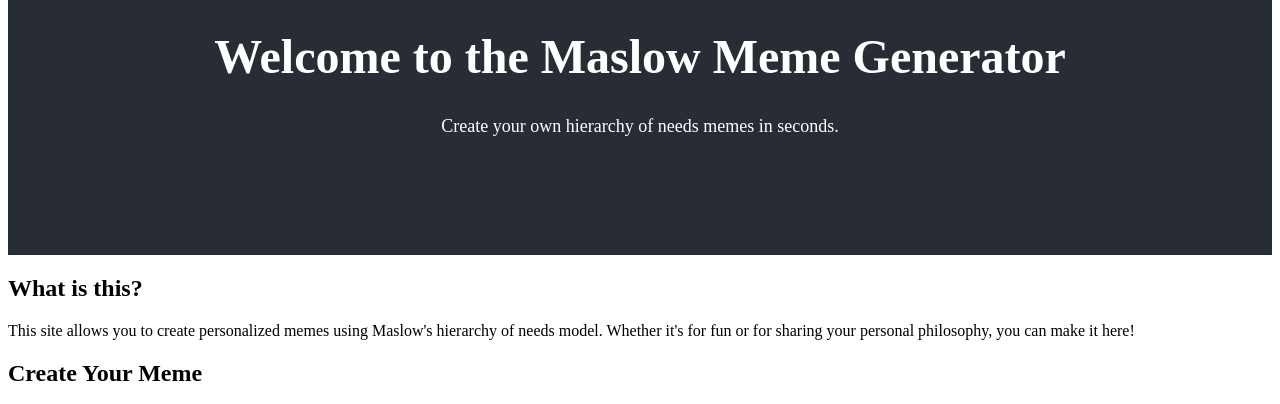
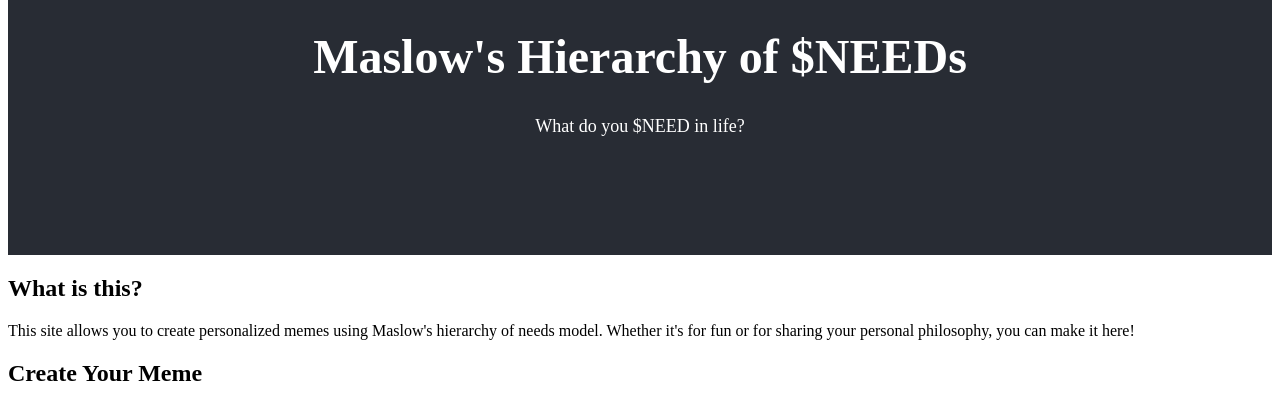
Before and after one commit to mbas02/mbas02.github.io, a plain HTML site: page index.html in a window 1280 px wide. Shown: the part 155-559 px from the top of the page. Drawn offline with Linux system fonts and the light colour scheme.

Commit message:
Update index.html

```diff
--- a/index.html
+++ b/index.html
@@ -3,7 +3,7 @@
 <head>
     <meta charset="UTF-8">
     <meta name="viewport" content="width=device-width, initial-scale=1.0">
-    <title>Maslow Meme Generator - Token Style</title>
+    <title>Maslow's Hierarchy of $NEEDs</title>
     <link rel="stylesheet" href="styles.css">
     <style>
         /* Social icons styling */
@@ -42,12 +42,12 @@
                 <img src="https://images.seeklogo.com/logo-png/52/1/dex-screener-logo-png_seeklogo-527276.png" alt="Dexscreener">
             </a>
             <a href="https://pump.fun" target="_blank">
-                <img src="hhttps://pbs.twimg.com/profile_images/1748108741503803392/EmT4yP6S_400x400.jpg" alt="Pump.fun">
+                <img src="https://miro.medium.com/v2/resize:fit:400/0*RwqGm887tStAjYXs.jpg" alt="Pump.fun">
             </a>
         </div>
 
-        <h1>Welcome to the Maslow Meme Generator</h1>
-        <p>Create your own hierarchy of needs memes in seconds.</p>
+        <h1>Maslow's Hierarchy of $NEEDs</h1>
+        <p>What do you $NEED in life?</p>
     </div>
 
     <!-- Project Description Section -->
```
